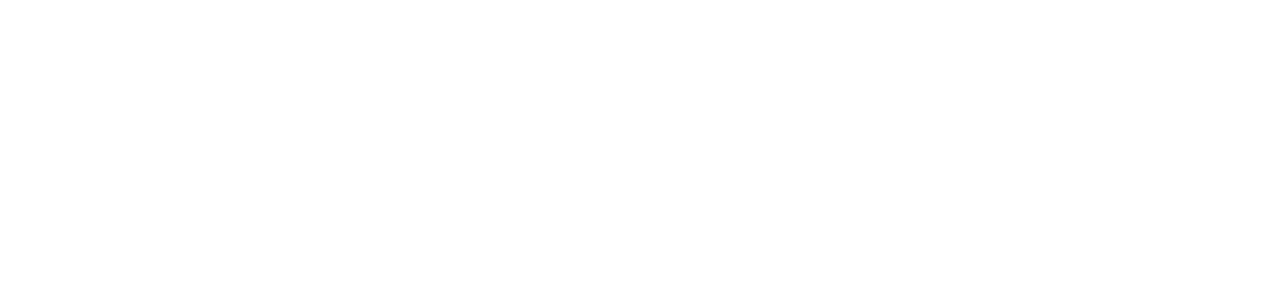
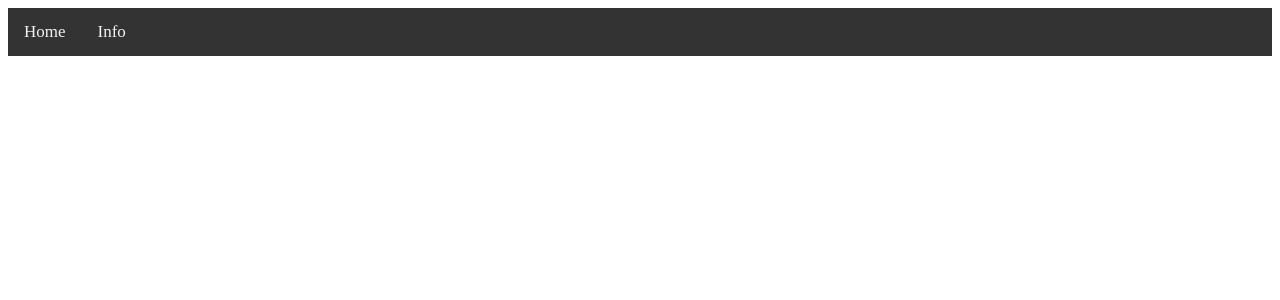
Before and after one commit to Ryhime/Mirror, an Angular app in the folder Mirror/: page / in a window 1280 px wide. Shown: the top 300 px of the page. Built offline with nearby package versions, Linux system fonts and the light colour scheme.

Commit message:
Basic Information

```diff
--- a/Mirror/src/app/app.component.css
+++ b/Mirror/src/app/app.component.css
@@ -0,0 +1,26 @@
+.topnav {
+    background-color: #333;
+    overflow: hidden;
+  }
+
+  /* Style the links inside the navigation bar */
+  .topnav a {
+    float: left;
+    color: #f2f2f2;
+    text-align: center;
+    padding: 14px 16px;
+    text-decoration: none;
+    font-size: 17px;
+  }
+
+  /* Change the color of links on hover */
+  .topnav a:hover {
+    background-color: #ddd;
+    color: black;
+  }
+
+  /* Add a color to the active/current link */
+  .topnav a.active {
+    background-color: #04AA6D;
+    color: white;
+  }
--- a/Mirror/src/app/app.component.html
+++ b/Mirror/src/app/app.component.html
@@ -0,0 +1,5 @@
+<div class="topnav">
+    <a href="">Home</a>
+    <a href="info">Info</a>
+  </div>
+<router-outlet></router-outlet>
--- /dev/null
+++ b/Mirror/src/app/info/info.component.html
@@ -0,0 +1,17 @@
+<h1>Info</h1>
+<div id="Time">
+    <h2 [innerHTML]="getTime()"></h2>
+    <table>
+        <tr>
+            <td *ngFor="let block of [].constructor(getNumSecondBlocks(maxNumSecondBlocks))">
+                <img src="images/square.png">
+            </td>
+            <td *ngIf="date.getSeconds()%blinkBlockSeconds==0">
+                <img src="images/square.png">
+            </td>
+        </tr>
+    </table>
+</div>
+<div id="Date">
+    <h2 [innerHTML]="getDate()"></h2>
+</div>
--- /dev/null
+++ b/Mirror/src/app/info/info.component.ts
@@ -0,0 +1,36 @@
+import { Component } from '@angular/core';
+
+@Component({
+  selector: 'app-info',
+  templateUrl: './info.component.html',
+  styleUrls: ['./info.component.css']
+})
+export class InfoComponent {
+  date:Date = new Date();
+  maxNumSecondBlocks:number = 10;
+  blinkBlockSeconds:number = 2;
+
+
+  constructor(){
+    setInterval(()=>{
+      this.date = new Date();
+    },1000);
+  }
+  //Returns the current date
+  getDate():string{
+    return (this.date.getMonth()+1)+'/'+this.date.getDate()+'/'+this.date.getFullYear();
+  }
+  //Returns the current time
+  getTime():string{
+    let hour:string = (this.date.getHours()%12).toString();
+    let minute:string = (this.date.getMinutes()).toString();
+    minute = (minute.length==1?'0':'')+minute;
+    return hour+':'+minute+(this.date.getHours()>=12?' PM':' AM');
+  }
+  //Returns how many second
+  getNumSecondBlocks(maxBlocks:number):number{
+    let eachBlockSeconds:number = 60/maxBlocks;
+    console.log(this.date.getSeconds()/eachBlockSeconds);
+    return Math.floor(this.date.getSeconds()/eachBlockSeconds);
+  }
+}
```
Also changed, not shown: Mirror/src/app/app-routing.module.ts (added, +13 -0 lines), Mirror/src/app/app.module.ts (+6 -2 lines), Mirror/src/app/info/images/square.png (added), Mirror/src/app/info/info.component.css (added), 1 other file (tests, documents, lock files or other folders).
